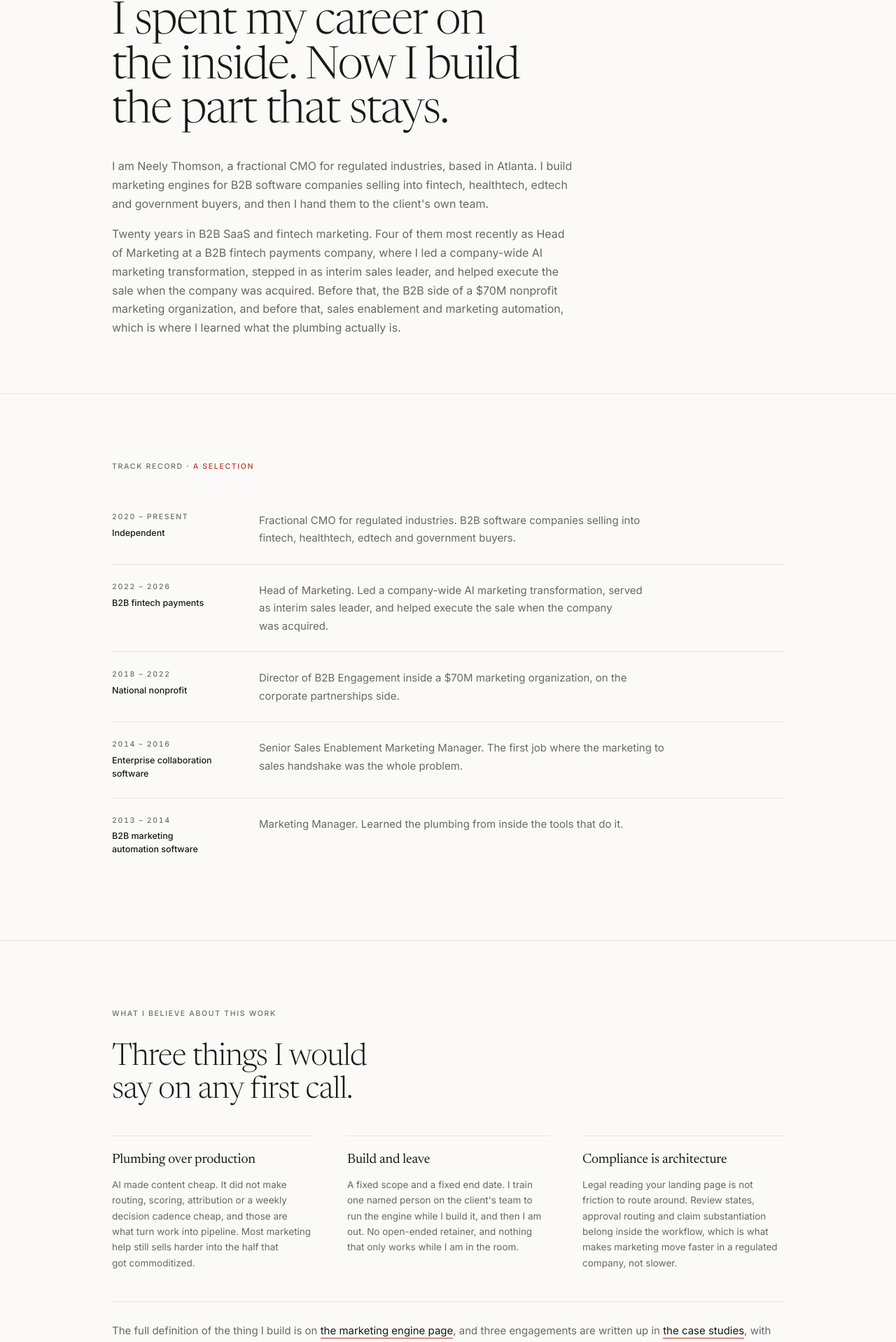
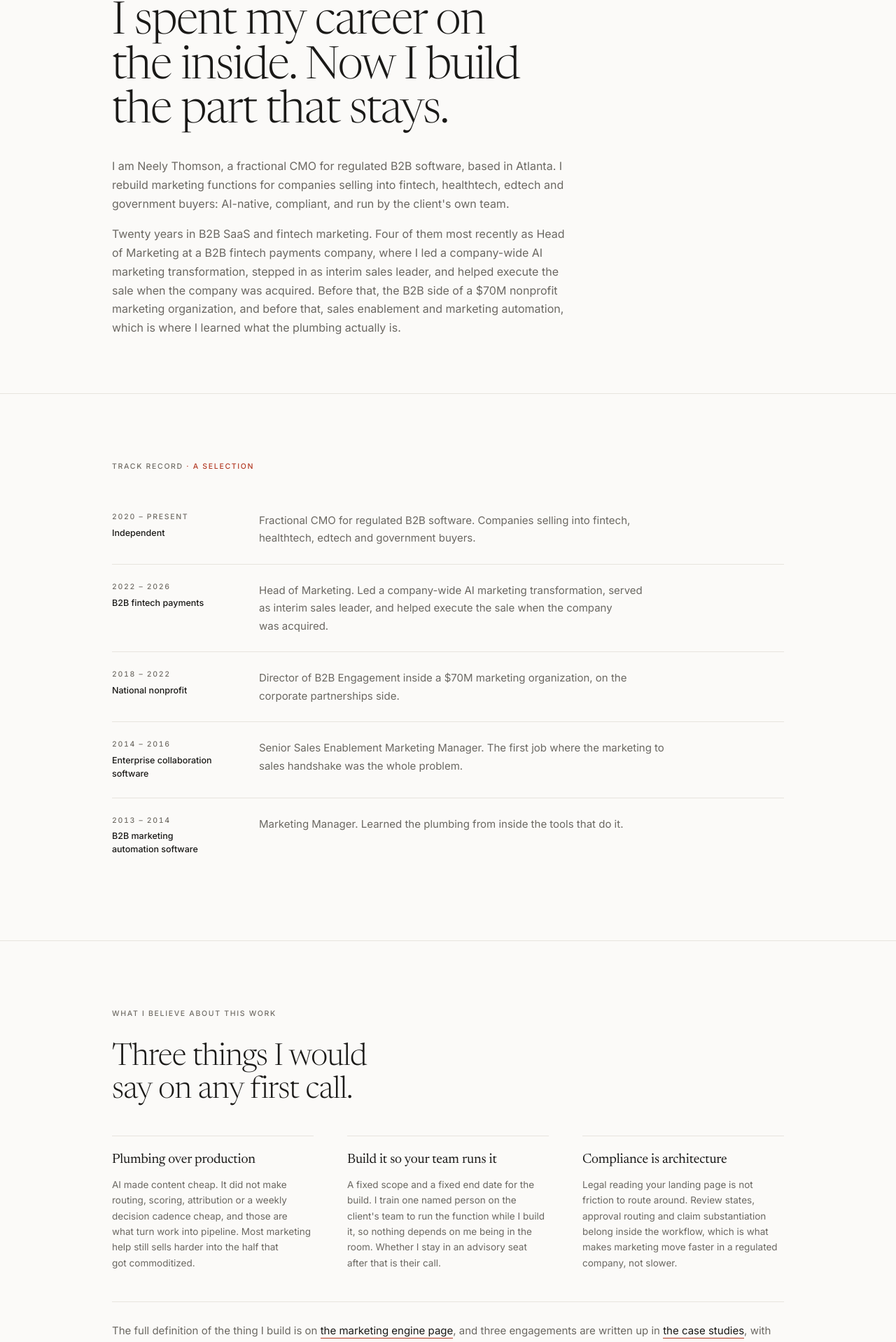
Before and after one commit to neelythomson/neelythomson-site, a Next.js app: page /about in a window 1280 px wide. Shown: the part 210-2128 px from the top of the page at 70% size. Built offline with nearby package versions, Linux system fonts and the light colour scheme.

Commit message:
Reposition: about page

```diff
--- a/src/app/about/page.tsx
+++ b/src/app/about/page.tsx
@@ -3,9 +3,9 @@ import Header from "@/components/Header";
 import Footer from "@/components/Footer";
 import Breadcrumbs from "@/components/Breadcrumbs";
 
-const TITLE = "About Neely Thomson: Fractional CMO for Regulated Industries";
+const TITLE = "About Neely Thomson: Fractional CMO for Regulated B2B Software";
 const DESCRIPTION =
-  "Neely Thomson is a fractional CMO for regulated industries: fintech, healthtech, edtech and govtech. Twenty years in B2B SaaS and fintech marketing, most recently four years leading marketing at a fintech payments company under NACHA and CFPB. She builds the marketing engine in ninety days and hands it to the client's own team.";
+  "Neely Thomson is a fractional CMO for regulated industries: fintech, healthtech, edtech and govtech. Twenty years in B2B SaaS and fintech marketing, most recently four years leading marketing at a fintech payments company under NACHA and CFPB. She rebuilds marketing functions to be AI-native and compliant, and hands them to the client's own team to run.";
 const URL = "https://neelythomson.com/about";
 
 export const metadata: Metadata = {
@@ -38,7 +38,7 @@ const track = [
   {
     k: "2020 – present",
     v: "Independent",
-    r: "Fractional CMO for regulated industries. B2B software companies selling into fintech, healthtech, edtech and government buyers.",
+    r: "Fractional CMO for regulated B2B software. Companies selling into fintech, healthtech, edtech and government buyers.",
   },
   {
     k: "2022 – 2026",
@@ -68,8 +68,8 @@ const beliefs = [
     b: "AI made content cheap. It did not make routing, scoring, attribution or a weekly decision cadence cheap, and those are what turn work into pipeline. Most marketing help still sells harder into the half that got commoditized.",
   },
   {
-    t: "Build and leave",
-    b: "A fixed scope and a fixed end date. I train one named person on the client's team to run the engine while I build it, and then I am out. No open-ended retainer, and nothing that only works while I am in the room.",
+    t: "Build it so your team runs it",
+    b: "A fixed scope and a fixed end date for the build. I train one named person on the client's team to run the function while I build it, so nothing depends on me being in the room. Whether I stay in an advisory seat after that is their call.",
   },
   {
     t: "Compliance is architecture",
@@ -91,9 +91,9 @@ export default function About() {
               I spent my career on the inside. Now I build the part that stays.
             </h1>
             <p className="measure text-base leading-[1.68] text-muted">
-              I am Neely Thomson, a fractional CMO for regulated industries, based in Atlanta. I
-              build marketing engines for B2B software companies selling into fintech, healthtech,
-              edtech and government buyers, and then I hand them to the client&apos;s own team.
+              I am Neely Thomson, a fractional CMO for regulated B2B software, based in Atlanta. I
+              rebuild marketing functions for companies selling into fintech, healthtech, edtech
+              and government buyers: AI-native, compliant, and run by the client&apos;s own team.
             </p>
             <p className="measure mt-4 text-base leading-[1.68] text-muted">
               Twenty years in B2B SaaS and fintech marketing. Four of them most recently as Head
```
